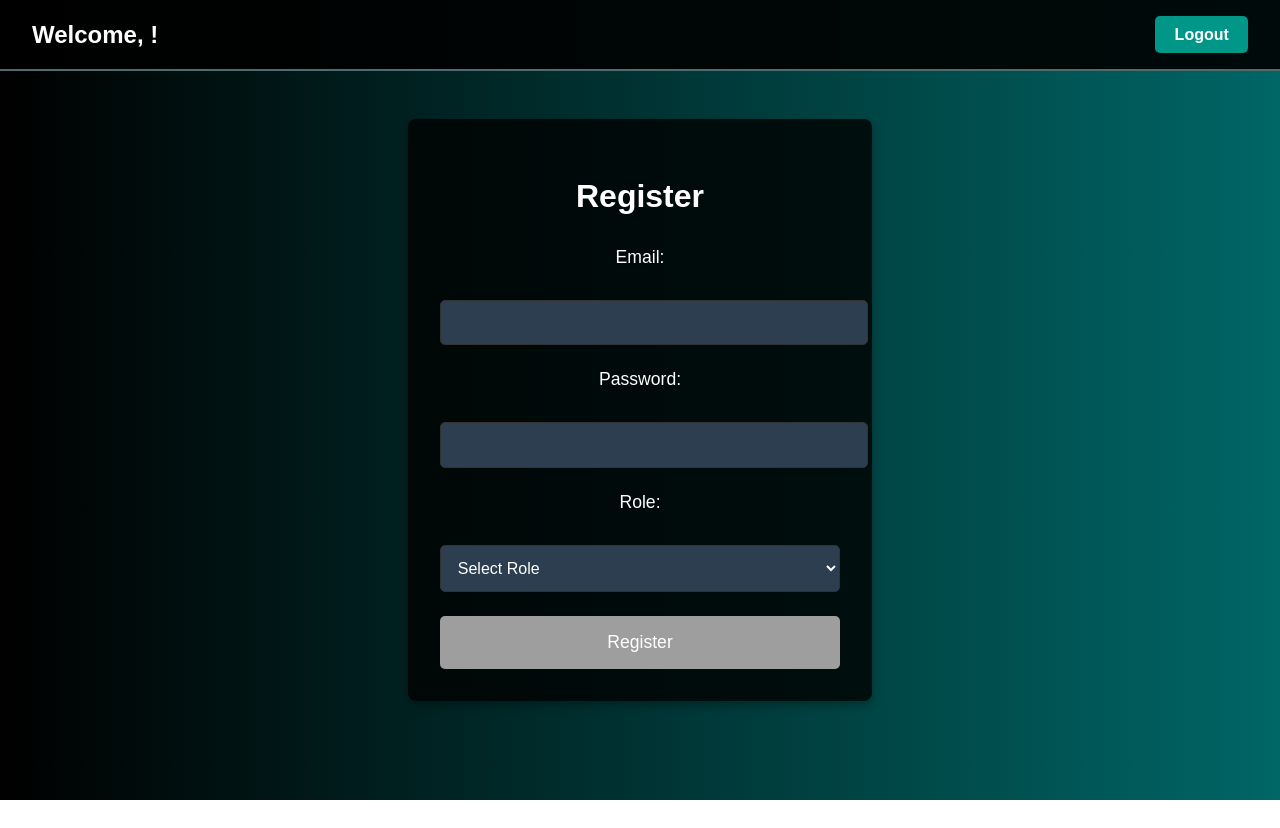
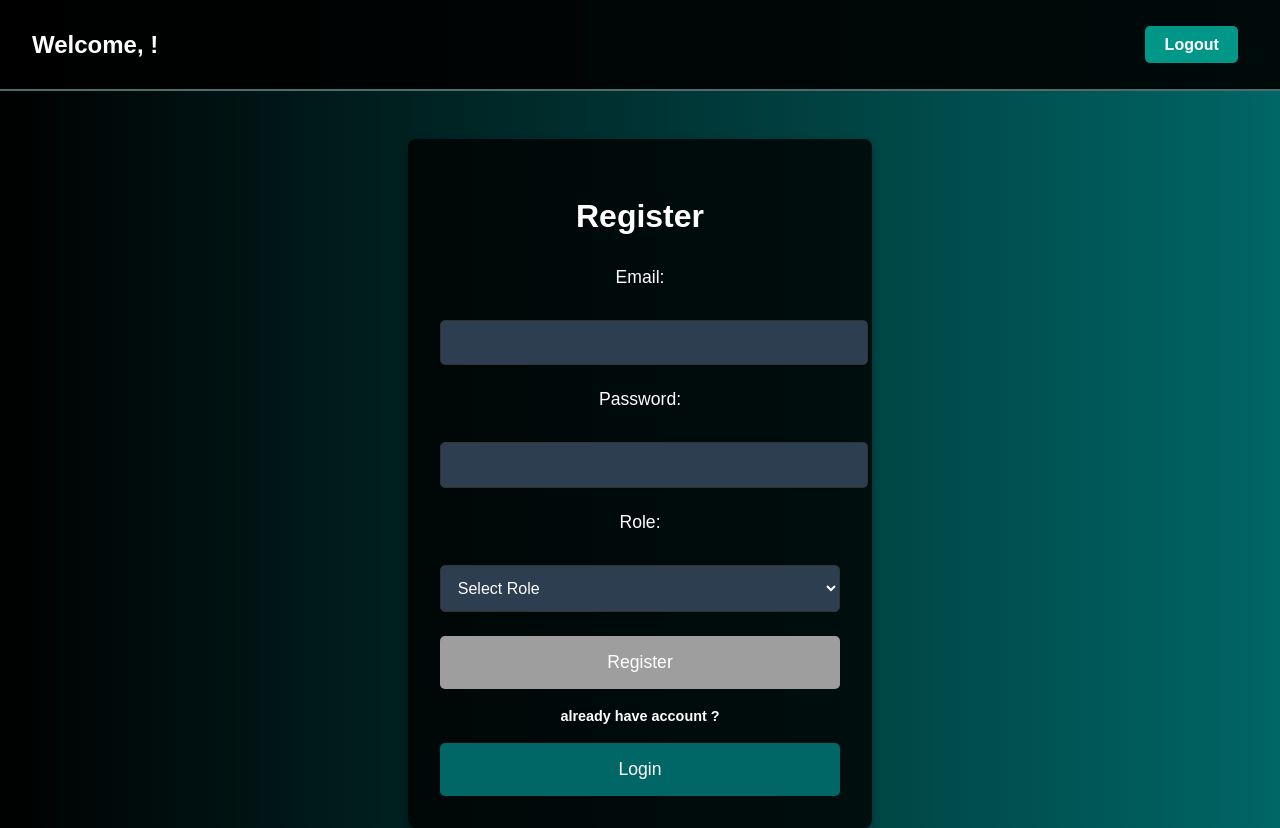
Before and after one commit to Nadeen-Badr/E-commerce-angular, an Angular app: page /register in a window 1280 px wide. Before the commit the page ends 800 px from the top, so only its background shows below. Built offline with nearby package versions, Linux system fonts and the light colour scheme; sample sign-in values are in the browser's storage.

Commit message:
optimze Auth interactions

```diff
--- a/src/app/app.component.css
+++ b/src/app/app.component.css
@@ -69,3 +69,42 @@ nav button:active {
   background: #33A6A6; /* Lighter teal */
   transform: scale(1.05);
 }
+.auth-container {
+  display: flex;
+  flex-direction: column;
+  align-items: center;
+  justify-content: center;
+  height: 100vh; /* Full viewport height */
+  text-align: center;
+  gap: 20px; /* Space between elements */
+}
+button {
+  padding: 10px 20px;
+  font-size: 16px;
+  cursor: pointer;
+  margin: 10px;
+  border: none;
+  background-color: #007d6d; /* Dark Teal */
+  color: white;
+  border-radius: 5px;
+  transition: background-color 0.3s ease;
+}
+
+button:hover {
+  background-color: #005e4f; /* Darker Teal */
+}
+/* button {
+  padding: 10px 20px;
+  font-size: 16px;
+  cursor: pointer;
+  margin: 10px;
+  border: none;
+  background-color: #007BFF;
+  color: white;
+  border-radius: 5px;
+  transition: background-color 0.3s ease;
+}
+
+button:hover {
+  background-color: #0056b3;
+} */
--- a/src/app/app.component.html
+++ b/src/app/app.component.html
@@ -5,12 +5,16 @@
   <button *ngIf="authService.getRole() === 'Seller'" (click)="openCreateProductModal()">
     Create Product
   </button>
-  <button *ngIf="isSeller" (click)="viewProducts()">View all Products</button>
-  <button *ngIf="isSeller" (click)="viewMyProducts()">View my Products</button>
+  <button *ngIf="isSeller && authService.isLoggedIn()" (click)="viewProducts()">View all Products</button>
+  <button *ngIf="isSeller && authService.isLoggedIn()" (click)="viewMyProducts()">View my Products</button>
 
     <!-- Logout button visible only when logged in -->
     <button *ngIf="isLoggedIn" (click)="onLogout()">Logout</button>
   </nav>
-
+  <!-- <div *ngIf="!authService.isLoggedIn()"  class="auth-container">
+    <h1> Please log in or register </h1>
+    <button (click)="onLogout()">Logout</button>
+    <a [routerLink]="['/register']">Register</a>
+   </div> -->
 <!-- This is where routed components will be displayed -->
 <router-outlet></router-outlet>
--- a/src/app/app.component.ts
+++ b/src/app/app.component.ts
@@ -5,10 +5,11 @@ import { AuthService } from './services/auth.service';
 import { ProductService } from './services/product.service';
 import { MatDialog } from '@angular/material/dialog';
 import { CreateProductComponent } from './create-product/create-product.component';
+import { RouterModule } from '@angular/router';
 
 @Component({
   selector: 'app-root',
-  imports: [RouterOutlet,CommonModule],
+  imports: [RouterOutlet,CommonModule,RouterModule],
   templateUrl: './app.component.html',
   styleUrl: './app.component.css'
 })
@@ -51,6 +52,7 @@ export class AppComponent {
   viewMyProducts() {
     this.router.navigate(['/my-products']);
   }
+
   onLogout(): void {
     this.authService.logout();
    // this.isLoggedIn = false; // Update the login status
--- a/src/app/app.routes.ts
+++ b/src/app/app.routes.ts
@@ -5,7 +5,9 @@ import { ProductsComponent } from './products/products.component';
 import { SellerproductsComponent } from './sellerproducts/sellerproducts.component';
 import { ProductDetailsComponent } from './product-details/product-details.component';
 import { EditProductComponent } from './edit-product/edit-product.component';
-export const routes: Routes = [ { path: 'register', component: RegisterComponent },
+export const routes: Routes = [
+    { path: '', redirectTo: '/register', pathMatch: 'full' },
+    { path: 'register', component: RegisterComponent },
     {path: 'sign-in', component: SignInComponent},
     { path: 'products', component: ProductsComponent },
     {path: 'my-products', component: SellerproductsComponent },
--- a/src/app/components/register/register.component.html
+++ b/src/app/components/register/register.component.html
@@ -28,4 +28,6 @@
 
       <button type="submit" [disabled]="registerForm.invalid">Register</button>
     </form>
+    <h4> already have account ?</h4>
+    <button (click)="goToLogin()">Login</button>
   </div>
--- a/src/app/components/register/register.component.ts
+++ b/src/app/components/register/register.component.ts
@@ -2,7 +2,7 @@ import { Component } from '@angular/core';
 import { FormBuilder, FormGroup, ReactiveFormsModule, Validators } from '@angular/forms';
 import { AuthService } from '../../services/auth.service';
 import { CommonModule } from '@angular/common'; // Import CommonModule
-
+import { Router } from '@angular/router';
 @Component({
   standalone: true,
   selector: 'app-register',
@@ -14,7 +14,7 @@ export class RegisterComponent {
   registerForm: FormGroup;
   isRegistered: boolean = false;
 
-  constructor(private fb: FormBuilder, private authService: AuthService) {
+  constructor(private fb: FormBuilder, private authService: AuthService,private router: Router) {
     this.registerForm = this.fb.group({
       email: ['', [Validators.required, Validators.email]],
       password: ['', [Validators.required, Validators.minLength(6)]],
@@ -37,4 +37,7 @@ export class RegisterComponent {
       });
     }
   }
+  goToLogin() {
+    this.router.navigate(['/sign-in']); // Update with your actual route
+  }
 }
--- a/src/app/sign-in/sign-in.component.html
+++ b/src/app/sign-in/sign-in.component.html
@@ -23,5 +23,7 @@
       </div>
       <button type="submit">Sign In</button>
     </form>
+    <h4> dont have account?</h4>
+    <button (click)="goToRegister()">Register</button>
     <p *ngIf="errorMessage" class="error-message">{{ errorMessage }}</p>
   </div>
--- a/src/app/sign-in/sign-in.component.ts
+++ b/src/app/sign-in/sign-in.component.ts
@@ -28,4 +28,7 @@ export class SignInComponent {
       }
     );
   }
+  goToRegister() {
+    this.router.navigate(['/register']); // Update with your actual route
+  }
 }
```
